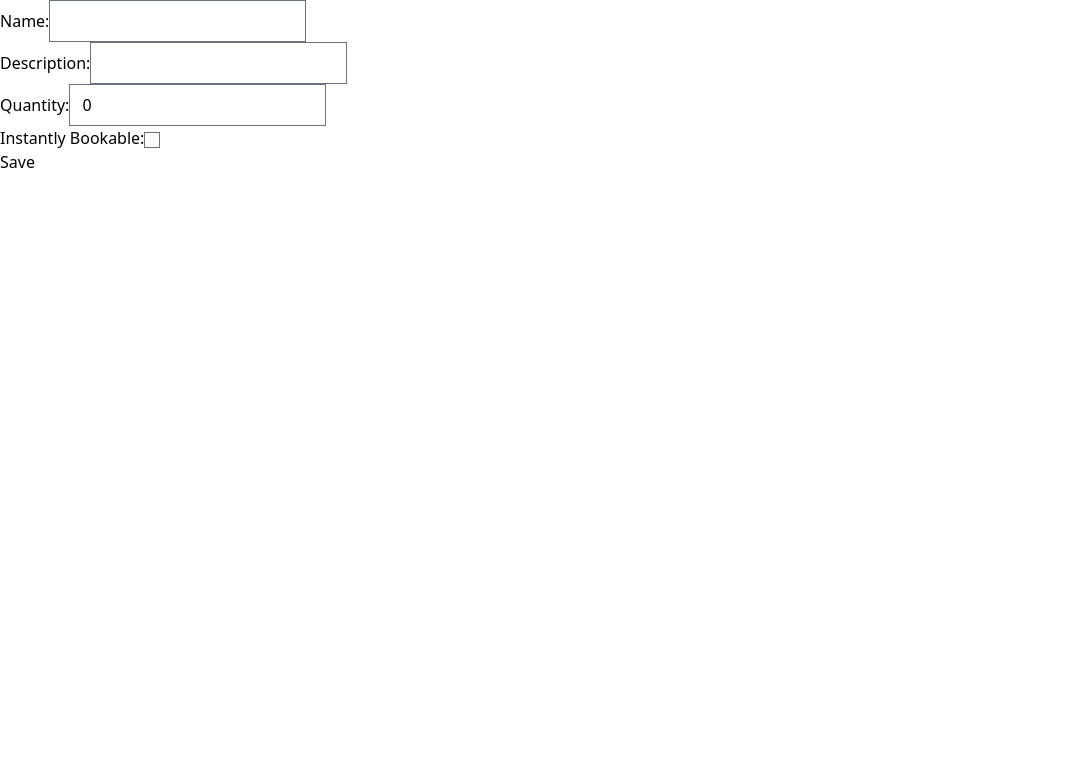
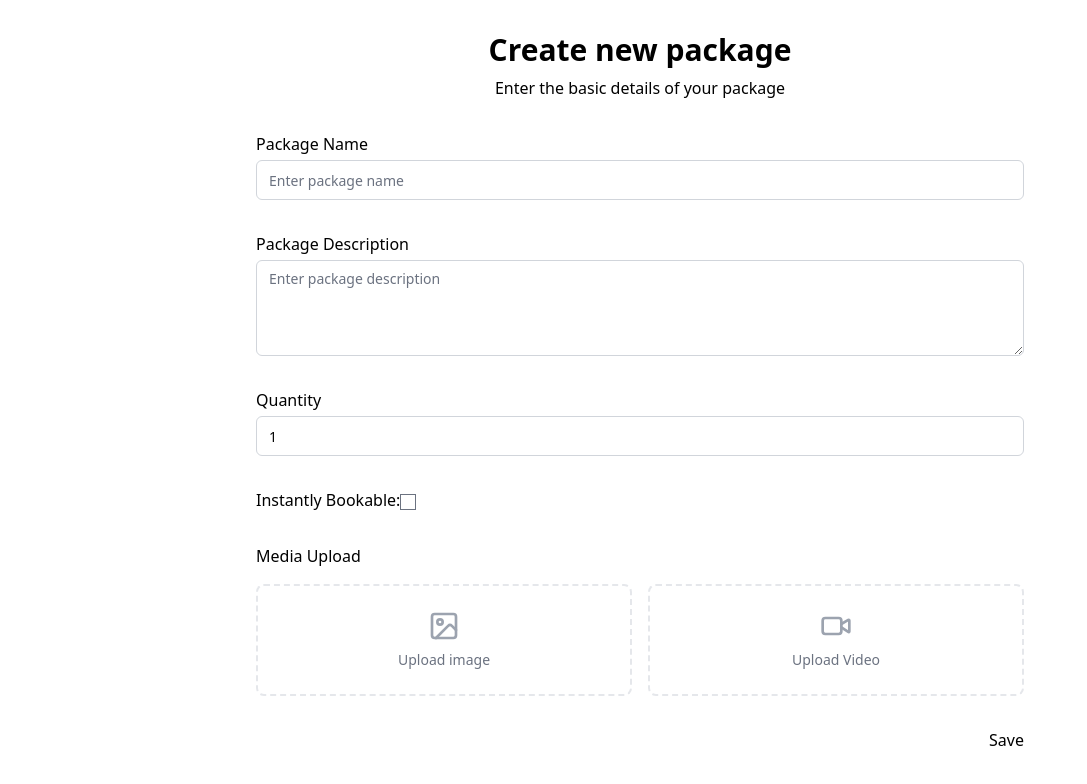
Before and after one commit to bridgeandseekdev/venue-pkg-mgmt2, a Next.js app: page /create-package in a window 1280 px wide. Shown: the top 784 px of the page, without its empty margins (0-1087 px from the left). Built offline with nearby package versions, Linux system fonts and the light colour scheme; no server answers; sample sign-in values are in the browser's storage.

Commit message:
Basic styling screen1

```diff
--- a/components/packageForm/PackageForm.tsx
+++ b/components/packageForm/PackageForm.tsx
@@ -7,9 +7,17 @@ const PackageForm = () => {
   const { state } = usePackageContext();
 
   return (
-    <div>
-      {state.step === 1 && <Screen1 />}
-      {state.step === 2 && <Screen2 />}
+    <div className='container max-w-3xl mx-auto py-8 px-4 md:px-0'>
+      <div className='mb-8'>
+        <h1 className='text-3xl font-semibold text-center mb-2'>Create new package</h1>
+        <p className='text-center'>
+          {state.step === 1 ? "Enter the basic details of your package": "Configure pricing and membership options"}
+        </p>
+      </div>
+      <div>
+        {state.step === 1 && <Screen1 />}
+        {state.step === 2 && <Screen2 />}
+      </div>
     </div>
   );
 };
--- a/components/packageForm/Screen1.tsx
+++ b/components/packageForm/Screen1.tsx
@@ -3,6 +3,7 @@ import { useForm, Controller } from 'react-hook-form';
 import { yupResolver } from '@hookform/resolvers/yup';
 import { yupPackageSchema } from "../../lib/yupPackageSchema";
 import { usePackageContext } from '../../context/PackageContext';
+import { Video as VideoIcon, Image as ImageIcon} from 'lucide-react';
 
 const Screen1 = () => {
   const { state, dispatch } = usePackageContext();
@@ -38,45 +39,48 @@ const Screen1 = () => {
 
   return (
     <form onSubmit={handleSubmit(onSubmit)}>
+      <div className='flex flex-col space-y-1 mb-8'>
+        <label htmlFor='name'>Package Name</label>
         <Controller
           name="name"
           control={control}
           render={({ field }) => (
-          <div>
-            <label>Name:</label>
-            <input {...field} className='dark:text-red text-black' />
+            <input {...field} className='border border-gray-300 w-full h-10 rounded-md text-sm px-3 py-2' placeholder='Enter package name'/>
+          )}
+        />
         {errors.name && <p>{errors.name.message}</p>}
       </div>
-        )}
-      />
+
+      <div className='flex flex-col space-y-1 mb-8'>
+        <label htmlFor="description">Package Description</label>
         <Controller
           name="description"
           control={control}
           render={({ field }) => (
-          <div>
-            <label>Description:</label>
-            <input {...field} />
+            <textarea {...field} className='border border-gray-300 w-full h-24 rounded-md text-sm px-3 py-2' placeholder='Enter package description'/>
+          )}
+        />
         {errors.description && <p>{errors.description.message}</p>}
       </div>
-        )}
-      />
+
+      <div className='flex flex-col space-y-1 mb-8'>
+        <label htmlFor='quantity'>Quantity</label>
         <Controller
           name="quantity"
           control={control}
           render={({ field }) => (
-          <div>
-            <label>Quantity:</label>
-            <input type="number" {...field} />
+            <input type="number" {...field} className='border border-gray-300 w-full h-10 rounded-md text-sm px-3 py-2' min={1}/>
+          )}
+        />
         {errors.quantity && <p>{errors.quantity.message}</p>}
       </div>
-        )}
-      />
+
+      <div className='mb-8'>
+        <label htmlFor='instantlyBookable'>Instantly Bookable:</label>
         <Controller
           name="isInstantlyBookable"
           control={control}
           render={({ field }) => (
-          <div>
-            <label>Instantly Bookable:</label>
             <input
                 type="checkbox"
                 {...field}
@@ -84,15 +88,51 @@ const Screen1 = () => {
                 onChange={(e) => field.onChange(e.target.checked)}
                 value={undefined}
               />
-          </div>
           )}
         />
+      </div>
+
+      <div className='space-y-4'>
+        <label htmlFor="mediaUpload">Media Upload</label>
+        <div className='grid grid-cols-1 gap-4 md:grid-cols-2'>
+          <div className='relative'>
+            <input
+              type="file"
+              accept="image/jpeg,image/png"
+              // onChange={handleFileUpload("image")}
+              className="hidden"
+              id="image-upload"
+            />
+            <label htmlFor="image-upload" className='flex flex-col items-center justify-center p-6 border-2 border-dashed rounded-lg cursor-pointer hover:border-black/50 transition-colors'>
+              <ImageIcon className="w-8 h-8 mb-2 text-gray-400" />
+              <span className="text-sm text-gray-500">Upload image</span>
+            </label>
+          </div>
+          <div className='relative'>
+            <input
+              type="file"
+              accept="video/mp4"
+              // onChange={handleFileUpload("video")}
+              className="hidden"
+              id="video-upload"
+            />
+            <label htmlFor="video-upload" className='flex flex-col items-center justify-center p-6 border-2 border-dashed rounded-lg cursor-pointer hover:border-black/50 transition-colors'>
+              <VideoIcon className="w-8 h-8 mb-2 text-gray-400"/>
+              <span className="text-sm text-gray-500">Upload Video</span>
+            </label>
+          </div>
+        </div>
+      </div>
+
+      <div className='mt-8 flex justify-end'>
         <button type="submit">Save</button>
         {state.packageId && (
           <button type="button" onClick={() => dispatch({ type: 'SET_STEP', step: 2 })}>
             Next Step
           </button>
         )}
+      </div>
+
     </form>
   );
 };
--- a/context/PackageContext.tsx
+++ b/context/PackageContext.tsx
@@ -31,7 +31,7 @@ const initialState: PackageState = {
   venueId: null,
   name: '',
   description: '',
-  quantity: 0,
+  quantity: 1,
   isInstantlyBookable: false,
   media: {
     image: { url: '', key: '' },
--- a/package.json
+++ b/package.json
@@ -14,6 +14,7 @@
     "@tailwindcss/typography": "^0.5.16",
     "aws-sdk": "^2.1692.0",
     "bcryptjs": "^2.4.3",
+    "lucide-react": "^0.474.0",
     "mongodb": "^6.12.0",
     "mongoose": "^8.9.5",
     "next": "15.1.5",
```
Also changed, not shown: 1 other file (tests, documents, lock files or other folders). Lines whose indentation alone changed are shown as unchanged.
